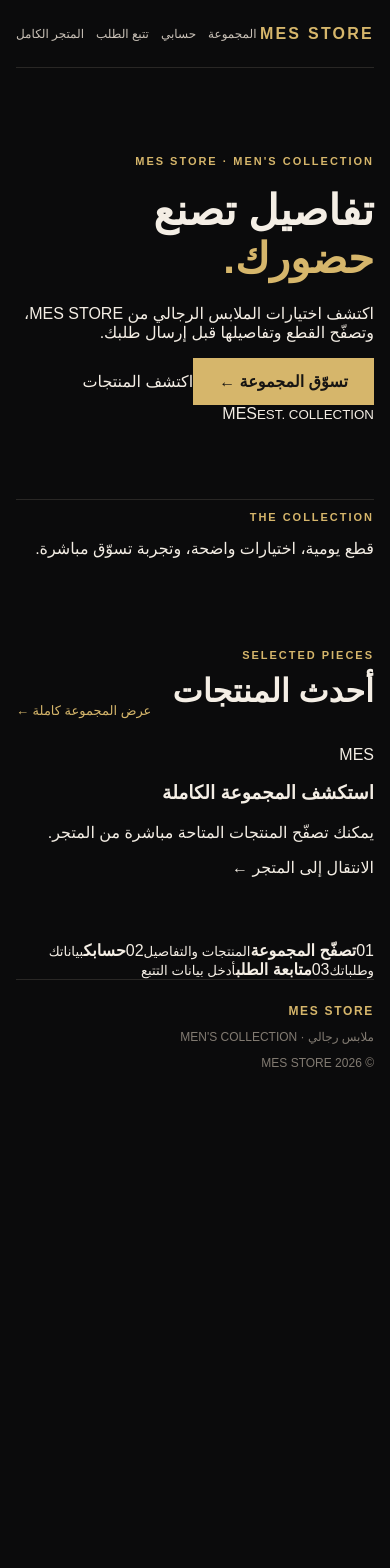
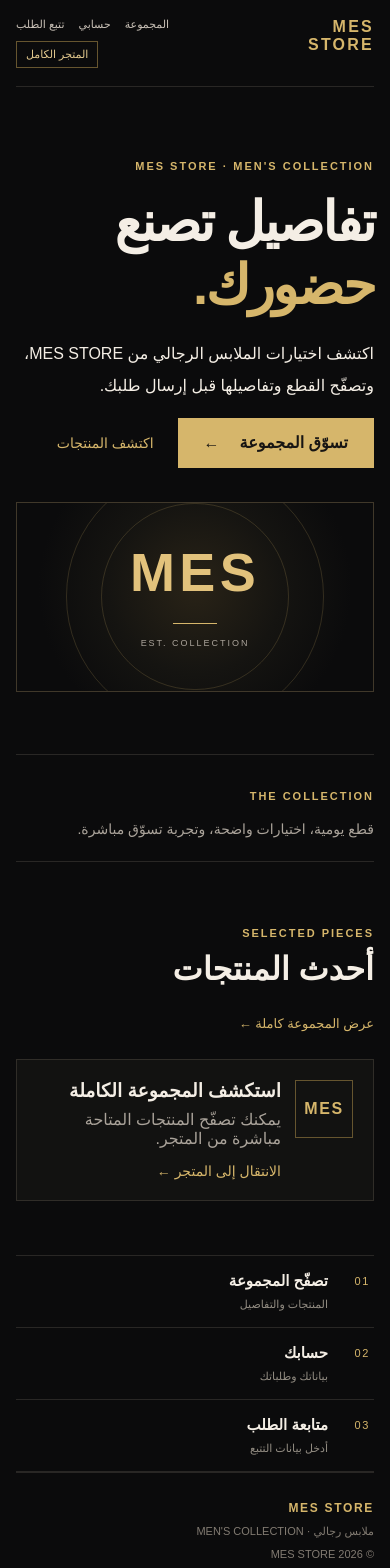
Before and after one commit to galaxyuniversity900-oss/ELITE-STORE, a Next.js app in the folder apps/web/: page / in a window 390 px wide. Shown: the top 1568 px of the page. Before the commit the page ends 1094 px from the top, so only its background shows below. Built offline with nearby package versions, Linux system fonts and the light colour scheme; no server answers.

Commit message:
Polish responsive storefront and portal styling

```diff
--- a/apps/web/src/app/globals.css
+++ b/apps/web/src/app/globals.css
@@ -61,3 +61,61 @@ footer { border-top: 1px solid #292725; padding: 24px 0; color: #827b72; font-si
 .portal-timeline p { color:#aaa39a; font-size:12px; }
 .portal-foot { border-top:1px solid #292725; padding:24px 0; color:#827b72; font-size:12px; margin-top:42px; }
 @media(max-width:700px) { .portal-columns { grid-template-columns:1fr; } .portal-columns .portal-orders { grid-column:auto; } .portal-fields { grid-template-columns:1fr; } .portal-page { padding:0 14px; } }
+
+
+/* Refined storefront landing page */
+.page { width: min(1240px, 100%); }
+.topbar { gap: 24px; }
+.topbar nav { align-items: center; flex-wrap: wrap; }
+.topbar nav a { transition: color .2s ease; }
+.topbar nav a:hover, .text-link:hover, .section-heading > a:hover { color: #fff; }
+.nav-store-link { border: 1px solid #66552f; padding: 10px 15px; color: #e3c98e; }
+.hero { min-height: 500px; display: grid; grid-template-columns: minmax(0, 1.35fr) minmax(220px, .65fr); align-items: center; gap: 32px; padding: 90px 0; }
+.hero-copy { max-width: 760px; }
+.hero h1 { max-width: 760px; font-size: clamp(48px, 8vw, 100px); letter-spacing: -.045em; }
+.hero-description { max-width: 570px; line-height: 2; }
+.hero-actions { display: flex; align-items: center; gap: 24px; flex-wrap: wrap; }
+.cta { min-height: 50px; display: inline-flex; align-items: center; gap: 20px; }
+.text-link { color: #d6b66b; font-size: 14px; transition: color .2s ease; }
+.hero-mark { min-height: 300px; display: flex; flex-direction: column; align-items: center; justify-content: center; border: 1px solid #40382a; background: radial-gradient(circle at 50% 45%, #292317 0, #151411 42%, #0b0b0c 76%); position: relative; overflow: hidden; }
+.hero-mark::before, .hero-mark::after { content: ''; position: absolute; width: 72%; aspect-ratio: 1; border: 1px solid rgba(214,182,107,.18); border-radius: 50%; }
+.hero-mark::after { width: 52%; }
+.hero-mark span { position: relative; z-index: 1; color: #e2c27c; font: 900 clamp(54px, 8vw, 90px)/1 Arial, sans-serif; letter-spacing: .08em; }
+.hero-mark i { width: 44px; height: 1px; background: #d6b66b; margin: 24px 0 14px; z-index: 1; }
+.hero-mark small { z-index: 1; color: #aaa39a; letter-spacing: .22em; font-size: 9px; }
+.collection-intro { display: flex; align-items: center; justify-content: space-between; gap: 20px; padding: 24px 0; border-bottom: 1px solid #292725; }
+.collection-intro p:last-child { margin: 0; color: #aaa39a; font-size: 14px; }
+.products { padding: 76px 0; }
+.section-heading { gap: 20px; }
+.grid { grid-template-columns: repeat(4, minmax(0, 1fr)); gap: 16px; }
+.product { padding: 0; background: #121211; border: 1px solid #292725; transition: border-color .2s ease, transform .2s ease; }
+.product:hover { border-color: #77633a; transform: translateY(-3px); }
+.product-image-link { display: block; position: relative; overflow: hidden; background: #1b1a17; }
+.product img, .image-placeholder { display: grid; width: 100%; aspect-ratio: 4/5; object-fit: cover; transition: transform .45s ease; }
+.product:hover img { transform: scale(1.035); }
+.image-placeholder { place-content: center; justify-items: center; gap: 10px; color: #d6b66b; }
+.image-placeholder span { font-size: 34px; font-weight: 900; letter-spacing: .12em; }
+.image-placeholder small { color: #aaa39a; font-size: 10px; }
+.product-category { position: absolute; top: 12px; right: 12px; padding: 5px 9px; background: rgba(10,10,10,.78); color: #e3c98e; font-size: 11px; }
+.product-info { display: flex; flex-direction: column; justify-content: space-between; gap: 14px; min-height: 142px; padding: 16px; }
+.product h3 { margin: 0 0 7px; font-size: 15px; }
+.product-description { color: #938d83; font-size: 12px; line-height: 1.8; margin: 0; }
+.product-pricing { display: flex; align-items: baseline; gap: 10px; color: #e3c98e; font-variant-numeric: tabular-nums; }
+.product-pricing del { color: #827b72; font-size: 12px; }
+.product-action { display: flex; justify-content: space-between; align-items: center; margin: 0 16px 15px; padding-top: 12px; border-top: 1px solid #302d28; color: #c9c1b7; font-size: 12px; }
+.product-action span { color: #d6b66b; }
+.catalogue-empty { display: flex; align-items: center; gap: 24px; padding: 36px; border: 1px solid #302d28; background: #121211; }
+.empty-mark { display: grid; place-items: center; width: 92px; aspect-ratio: 1; border: 1px solid #66552f; color: #d6b66b; font-weight: 900; letter-spacing: .1em; }
+.catalogue-empty h3 { margin: 0 0 8px; }
+.catalogue-empty p { color: #aaa39a; margin: 0 0 14px; }
+.store-links { display: grid; grid-template-columns: repeat(3, 1fr); border-top: 1px solid #292725; border-bottom: 1px solid #292725; }
+.store-links a { display: grid; gap: 8px; padding: 24px; border-left: 1px solid #292725; }
+.store-links a:last-child { border-left: 0; }
+.store-links span { color: #d6b66b; font-size: 11px; letter-spacing: .15em; }
+.store-links strong { font-size: 15px; }
+.store-links small { color: #938d83; font-size: 11px; }
+.site-footer { display: flex; align-items: center; justify-content: space-between; gap: 20px; padding: 28px 0; }
+.site-footer p, .site-footer > span { margin: 0; color: #827b72; font-size: 11px; }
+@media (max-width: 900px) { .grid { grid-template-columns: repeat(2, minmax(0, 1fr)); } .hero { min-height: 0; grid-template-columns: 1fr .65fr; padding: 76px 0; } .hero-mark { min-height: 240px; } }
+@media (max-width: 600px) { .page { padding: 0 16px; } .topbar { height: auto; min-height: 68px; align-items: flex-start; padding: 18px 0; } .topbar nav { justify-content: flex-end; gap: 10px 14px; font-size: 11px; } .nav-store-link { padding: 6px 9px; } .hero { grid-template-columns: 1fr; gap: 34px; padding: 62px 0; } .hero h1 { font-size: clamp(45px, 14vw, 68px); } .hero-mark { min-height: 190px; } .collection-intro { align-items: flex-start; flex-direction: column; gap: 8px; } .products { padding: 54px 0; } .section-heading { align-items: flex-start; flex-direction: column; } .grid { gap: 10px; } .product-info { min-height: 130px; padding: 11px; } .product h3 { font-size: 13px; } .product-description { font-size: 11px; } .product-action { margin: 0 11px 12px; } .catalogue-empty { align-items: flex-start; padding: 20px; gap: 14px; } .empty-mark { width: 58px; flex: 0 0 58px; } .store-links { grid-template-columns: 1fr; } .store-links a, .store-links a:last-child { grid-template-columns: 34px 1fr; align-items: center; border-left: 0; border-bottom: 1px solid #292725; padding: 16px 4px; } .store-links a:last-child { border-bottom: 0; } .store-links small { grid-column: 2; } .site-footer { align-items: flex-start; flex-direction: column; gap: 10px; } }
+@media (prefers-reduced-motion: reduce) { *, *::before, *::after { scroll-behavior: auto !important; transition-duration: .01ms !important; animation-duration: .01ms !important; animation-iteration-count: 1 !important; } }
```
